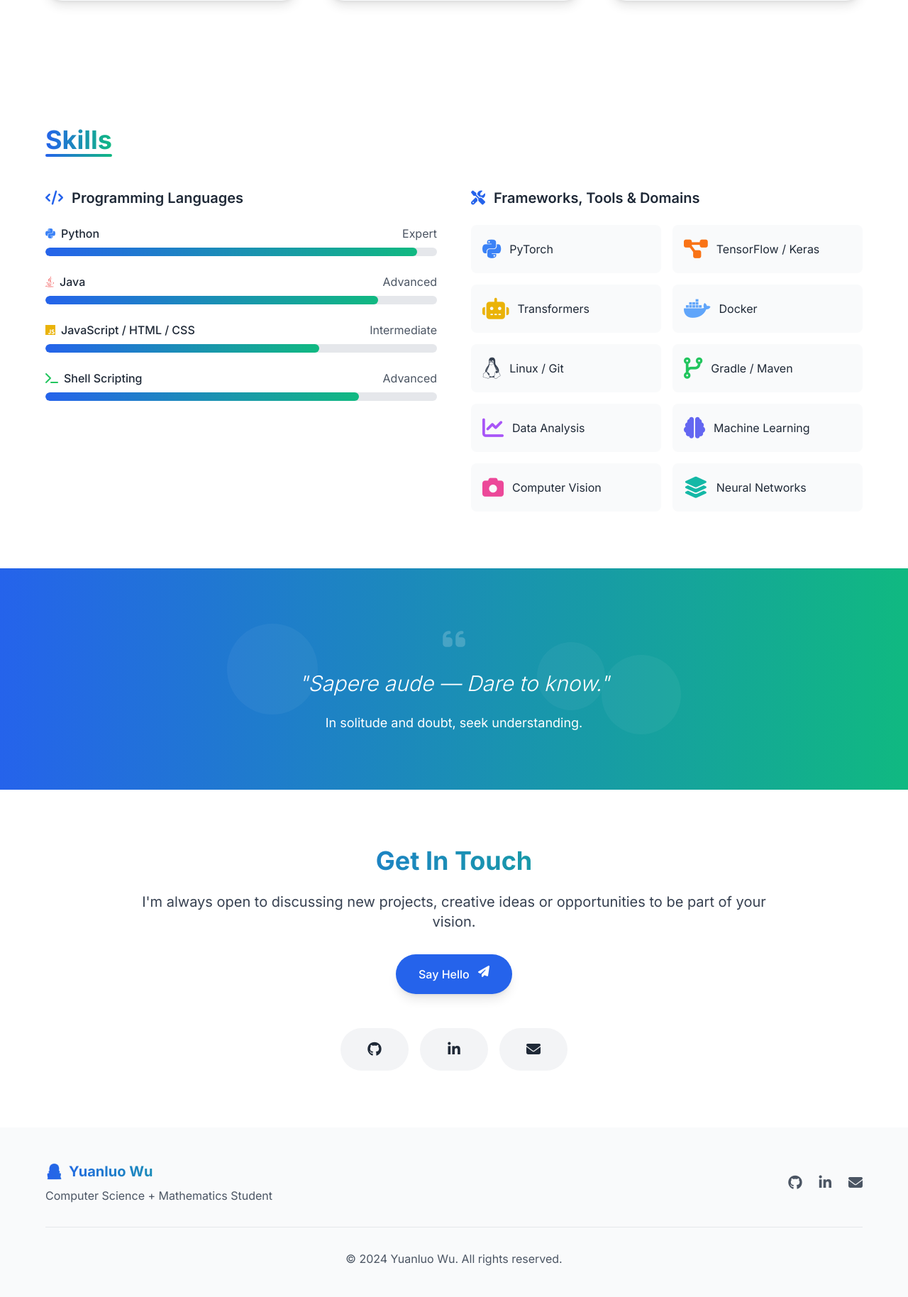
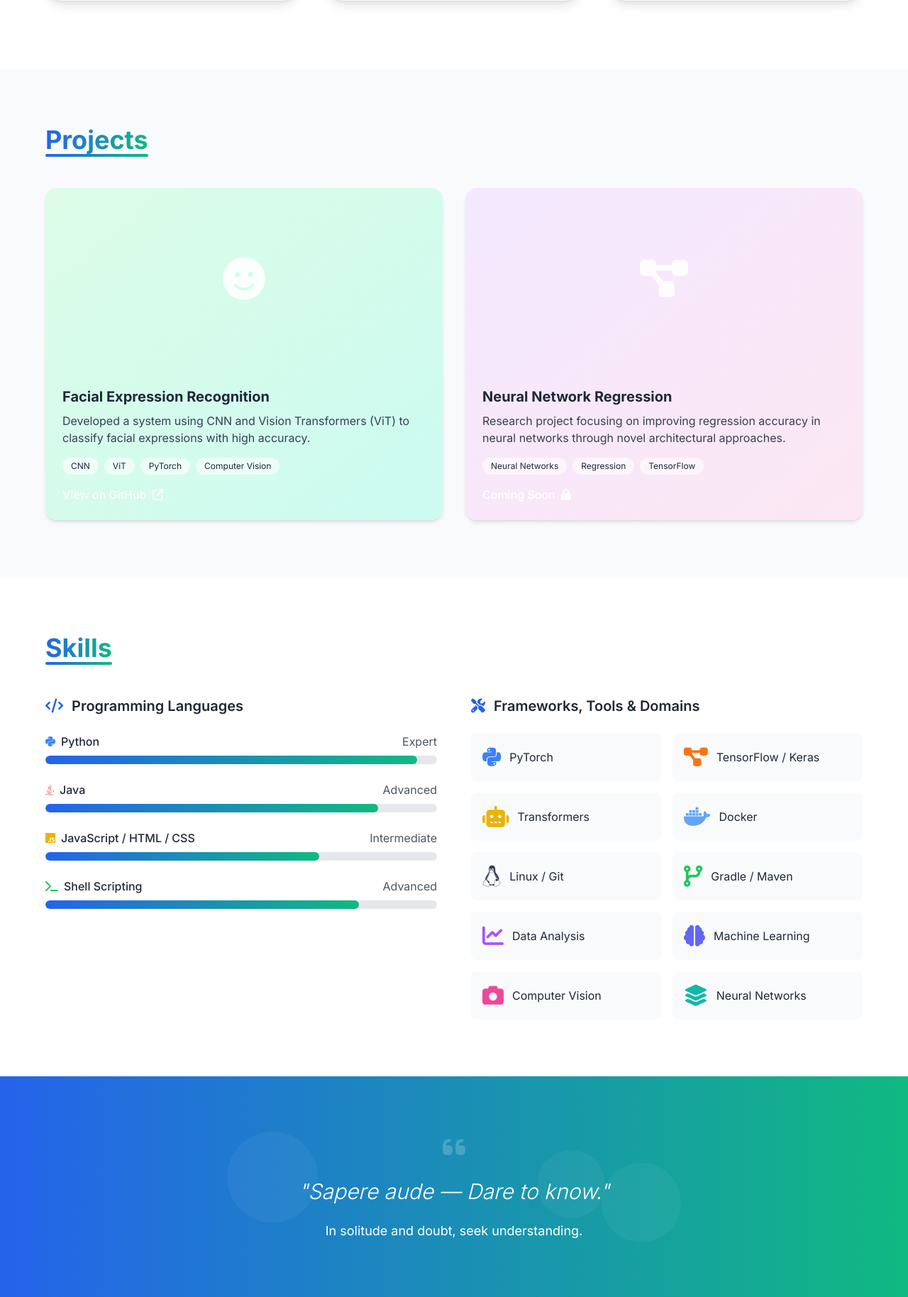
Before and after one commit to 42logos/site-yuanluo, a Flask app: page / in a window 1280 px wide. Shown: the part 3613-5441 px from the top of the page at 71% size. Before the commit the page ends 5397 px from the top, so only its background shows below. Run offline with Flask 3, Linux system fonts and the light colour scheme; some libraries are stand-ins or nearby versions.

Commit message:
Add projects section with project details and links

```diff
--- a/templates/index.html
+++ b/templates/index.html
@@ -785,6 +785,101 @@
           </div>
         </div>
       </section>
+    <!-- Experience Section End -->
+
+    <!-- Projects Section -->
+      <section id="projects" class="py-20 px-4 sm:px-6 lg:px-8 bg-gray-50 dark:bg-gray-800">
+        <div class="max-w-6xl mx-auto">
+  <h2 class="text-3xl sm:text-4xl font-bold text-center mb-12 relative inline-block">
+    <span class="bg-gradient-to-r from-primary-light to-accent-light
+                 dark:from-primary-dark dark:to-accent-dark
+                 bg-clip-text text-transparent">
+      Projects
+    </span>
+    <span class="absolute -bottom-1 left-0 w-full h-1
+                 bg-gradient-to-r from-primary-light to-accent-light
+                 dark:from-primary-dark dark:to-accent-dark
+                 rounded-full"></span>
+  </h2>
+
+  <div class="grid md:grid-cols-2 gap-8">
+    <!-- Project 1 -->
+    <div class="card-hover group relative overflow-hidden rounded-2xl shadow-md bg-gradient-to-br from-green-100 to-teal-100 dark:from-green-900 dark:to-teal-900 animate-fade-in" style="transform: perspective(1000px) rotateX(0deg) rotateY(0deg);">
+      <!-- 悬停时的全卡渐变叠加 -->
+      <div class="absolute inset-0 bg-black opacity-0
+               group-hover:opacity-10 transition-opacity duration-300"></div>
+
+      <!-- 图标区（对角渐变底） -->
+      <div class="h-64 flex items-center justify-center relative overflow-hidden">
+        <i class="fas fa-smile text-6xl text-white opacity-90
+                 group-hover:scale-110 transition-transform duration-300"></i>
+      </div>
+
+      <!-- 内容区 -->
+      <div class="p-6 relative">
+        <h3 class="text-xl font-bold mb-2 text-gray-800 dark:text-white">
+          Facial Expression Recognition
+        </h3>
+        <p class="text-gray-700 dark:text-gray-300 mb-4">
+          Developed a system using CNN and Vision Transformers (ViT) to classify facial expressions with high accuracy.
+        </p>
+        <div class="flex flex-wrap gap-2 mb-4">
+          <span class="px-3 py-1 bg-white bg-opacity-60 dark:bg-gray-800 rounded-full text-xs">
+            CNN
+          </span>
+          <span class="px-3 py-1 bg-white bg-opacity-60 dark:bg-gray-800 rounded-full text-xs">
+            ViT
+          </span>
+          <span class="px-3 py-1 bg-white bg-opacity-60 dark:bg-gray-800 rounded-full text-xs">
+            PyTorch
+          </span>
+          <span class="px-3 py-1 bg-white bg-opacity-60 dark:bg-gray-800 rounded-full text-xs">
+            Computer Vision
+          </span>
+        </div>
+        <a href="https://github.com/ndrohrich/CVDL_Practical" target="_blank" class="inline-flex items-center text-white dark:text-gray-200 hover:underline font-medium">
+          View on GitHub <i class="fas fa-external-link-alt ml-2"></i>
+        </a>
+      </div>
+    </div>
+
+    <!-- Project 2 -->
+    <div class="card-hover group relative overflow-hidden rounded-2xl shadow-md bg-gradient-to-br from-purple-100 to-pink-100 dark:from-purple-900 dark:to-pink-900 animate-fade-in" style="transform: perspective(1000px) rotateX(0deg) rotateY(0deg);">
+      <div class="absolute inset-0 bg-black opacity-0
+               group-hover:opacity-10 transition-opacity duration-300"></div>
+
+      <div class="h-64 flex items-center justify-center relative overflow-hidden">
+        <i class="fas fa-project-diagram text-6xl text-white opacity-90
+                 group-hover:scale-110 transition-transform duration-300"></i>
+      </div>
+
+      <div class="p-6 relative">
+        <h3 class="text-xl font-bold mb-2 text-gray-800 dark:text-white">
+          Neural Network Regression
+        </h3>
+        <p class="text-gray-700 dark:text-gray-300 mb-4">
+          Research project focusing on improving regression accuracy in neural networks through novel architectural approaches.
+        </p>
+        <div class="flex flex-wrap gap-2 mb-4">
+          <span class="px-3 py-1 bg-white bg-opacity-60 dark:bg-gray-800 rounded-full text-xs">
+            Neural Networks
+          </span>
+          <span class="px-3 py-1 bg-white bg-opacity-60 dark:bg-gray-800 rounded-full text-xs">
+            Regression
+          </span>
+          <span class="px-3 py-1 bg-white bg-opacity-60 dark:bg-gray-800 rounded-full text-xs">
+            TensorFlow
+          </span>
+        </div>
+        <a href="#" class="inline-flex items-center text-white dark:text-gray-200 hover:underline font-medium">
+          Coming Soon <i class="fas fa-lock ml-2"></i>
+        </a>
+      </div>
+    </div>
+  </div>
+</div>
+
+    </section>
 
 
     <!-- Skills Section -->
```
